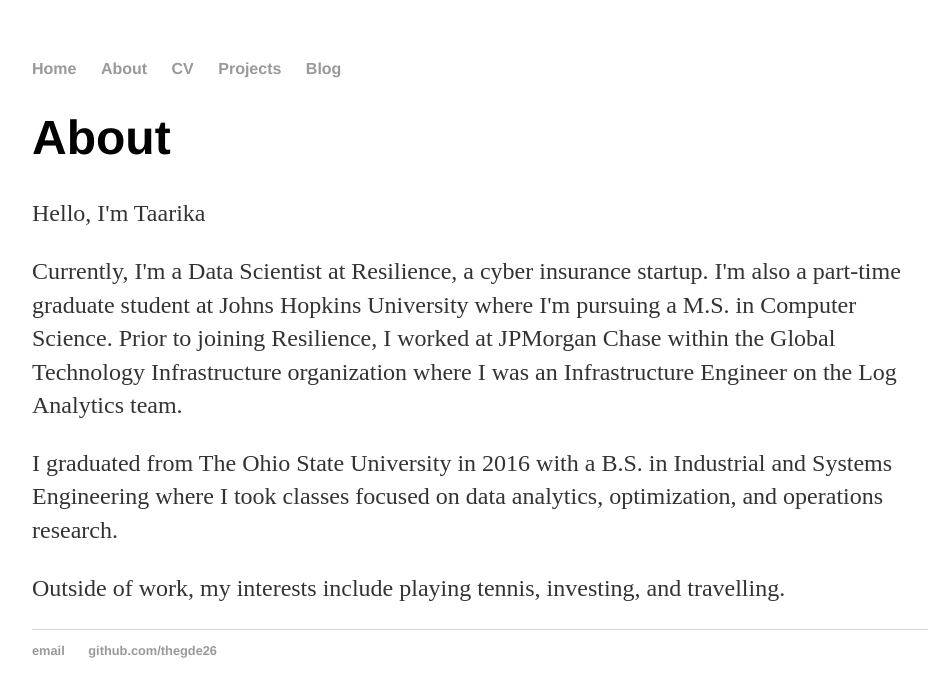
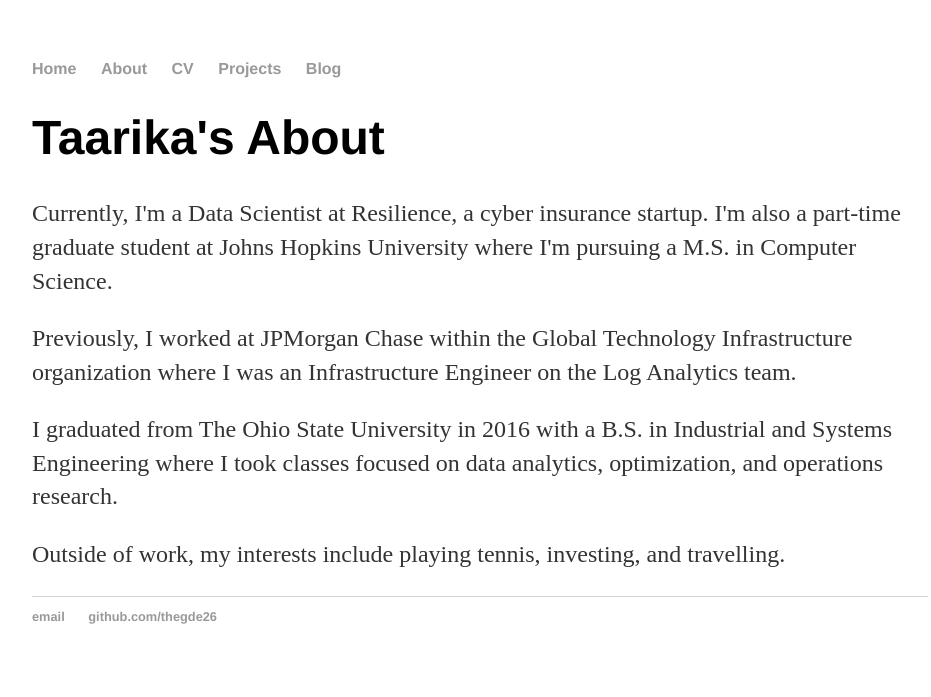
Before and after one commit to thegde26/thegde26.github.io, a Jekyll site: the page built from about/index.html, in a window 1280 px wide. Shown: the top 697 px of the page, without its empty margins (160-1091 px from the left). Built offline with Jekyll 4.4.1, drawn with Linux system fonts in a browser that asks for light colours.

Commit message:
Update index.html

```diff
--- a/about/index.html
+++ b/about/index.html
@@ -2,9 +2,8 @@
 layout: default
 title: Taarika's About
 ---
-<h1>About</h1>
-<p>Hello, I'm Taarika</p>
-<p>Currently, I'm a Data Scientist at Resilience, a cyber insurance startup. I'm also a part-time graduate student at Johns Hopkins University where I'm pursuing a M.S. in Computer Science.
-Prior to joining Resilience, I worked at JPMorgan Chase within the Global Technology Infrastructure organization where I was an Infrastructure Engineer on the Log Analytics team.</p>
+<h1>Taarika's About</h1>
+<p>Currently, I'm a Data Scientist at Resilience, a cyber insurance startup. I'm also a part-time graduate student at Johns Hopkins University where I'm pursuing a M.S. in Computer Science.</p>
+<p>Previously, I worked at JPMorgan Chase within the Global Technology Infrastructure organization where I was an Infrastructure Engineer on the Log Analytics team.</p>
 <p>I graduated from The Ohio State University in 2016 with a B.S. in Industrial and Systems Engineering where I took classes focused on data analytics, optimization, and operations research.</p>
 <p>Outside of work, my interests include playing tennis, investing, and travelling.</p>
```
